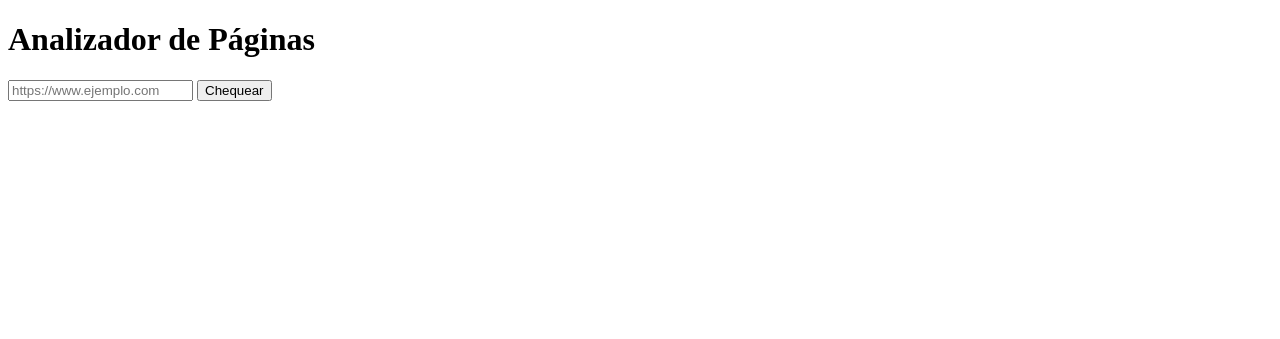
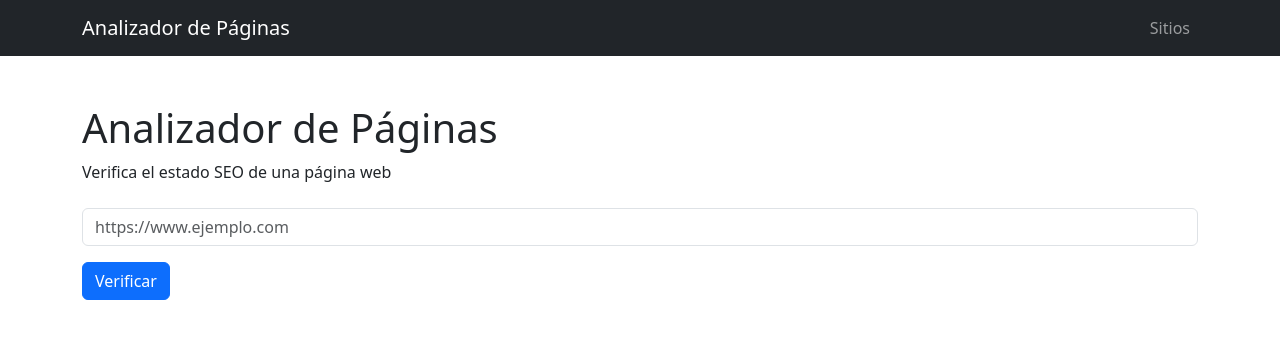
Before and after one commit to Bam-Manu-182/python-project-207, a Flask app: page / in a window 1280 px wide. Shown: the top 339 px of the page. Run offline with Flask 3, Linux system fonts and the light colour scheme; some libraries are stand-ins or nearby versions.

Commit message:
Project 207 V4 Commit 9
Se realizan ajustes a los nombres como lo solicita Hexlet, para los test

```diff
--- a/page_analyzer/app.py
+++ b/page_analyzer/app.py
@@ -48,7 +48,7 @@ def add_url():
         )
         url_id = repo.fetchone()[0]
         conn.commit()
-        flash('Página agregada con éxito')
+        flash('La página se agregó correctamente')
 
     repo.close()
     conn.close()
@@ -124,10 +124,10 @@ def add_check(id):
             (id, status_code, h1, title, description, datetime.now())
         )
         conn.commit()
-        flash('Página verificada con éxito')
+        flash('La página fue verificada correctamente')
 
     except requests.RequestException:
-        flash('Ocurrió un error al hacer la verificación.')
+        flash('Ocurrió un error durante la verificación')
 
     repo.close()
     conn.close()
--- a/page_analyzer/templates/index.html
+++ b/page_analyzer/templates/index.html
@@ -4,23 +4,41 @@
     <meta charset="utf-8">
     <meta name="viewport" content="width=device-width, initial-scale=1">
     <title>Analizador de Páginas</title>
+    <link
+        href="https://cdn.jsdelivr.net/npm/bootstrap@5.3.0/dist/css/bootstrap.min.css"
+        rel="stylesheet">
 </head>
 <body>
 
+    <nav class="navbar navbar-expand-lg navbar-dark bg-dark">
+        <div class="container">
+            <a class="navbar-brand" href="/">Analizador de Páginas</a>
+            <div class="navbar-nav">
+                <a class="nav-link" href="/urls">Sitios</a>
+            </div>
+        </div>
+    </nav>
+
     {% for message in get_flashed_messages() %}
-        <p style="color: blue;">{{ message }}</p>
+        <div class="alert alert-info">{{ message }}</div>
     {% endfor %}
 
+    <div class="container mt-5">
         <h1>Analizador de Páginas</h1>
+        <p>Verifica el estado SEO de una página web</p>
 
-    <form action="/urls" method="POST">
+        <form action="/urls" method="POST" class="mt-4">
+            <div class="mb-3">
                 <input
                     type="text"
                     name="url"
+                    class="form-control"
                     placeholder="https://www.ejemplo.com"
                     required>
-        <button type="submit">Chequear</button>
+            </div>
+            <button type="submit" class="btn btn-primary">Verificar</button>
         </form>
+    </div>
 
 </body>
 </html>
--- a/page_analyzer/templates/show.html
+++ b/page_analyzer/templates/show.html
@@ -35,7 +35,7 @@
     <h2>Chequeos</h2>
 
     <form action="/urls/{{ url[0] }}/checks" methods="POST" method="post">
-        <button type="submit">Iniciar chequeo</button>
+        <button type="submit">Iniciar verificación</button>
     </form>
 
     <br>
```
Lines whose indentation alone changed are shown as unchanged.
